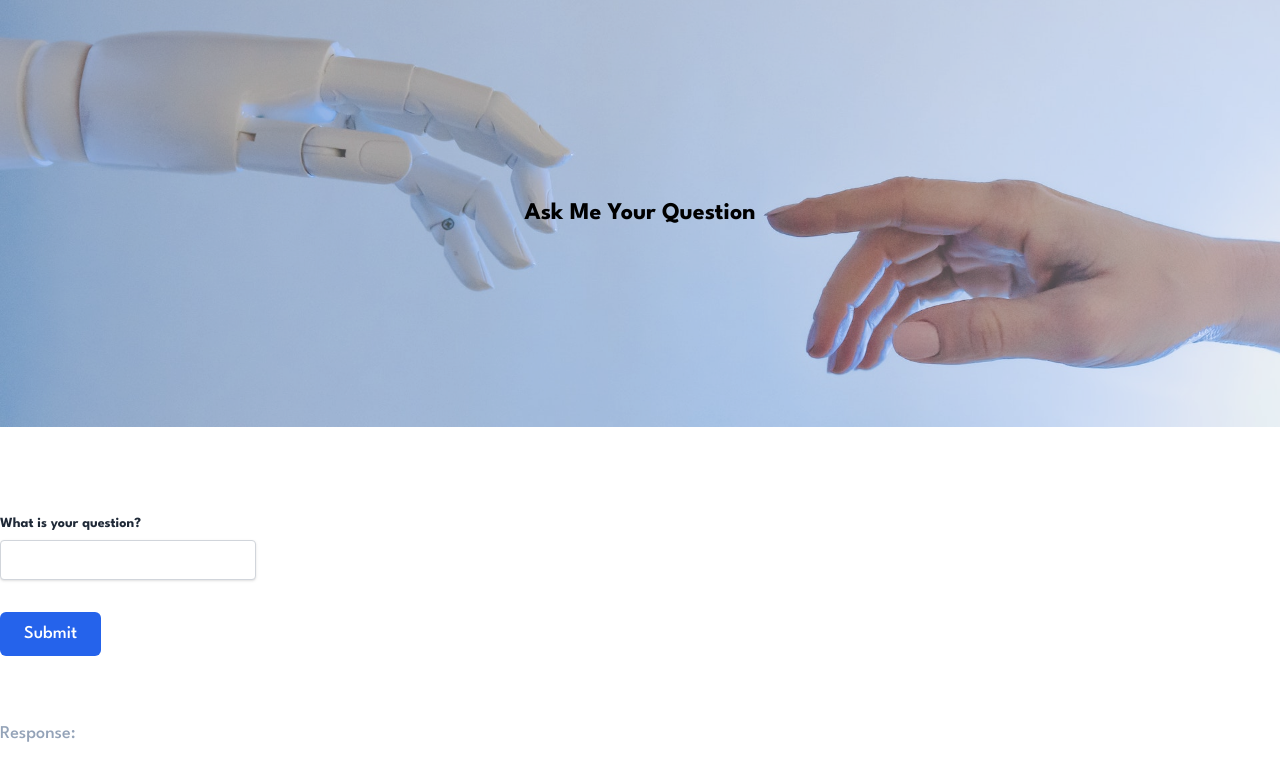
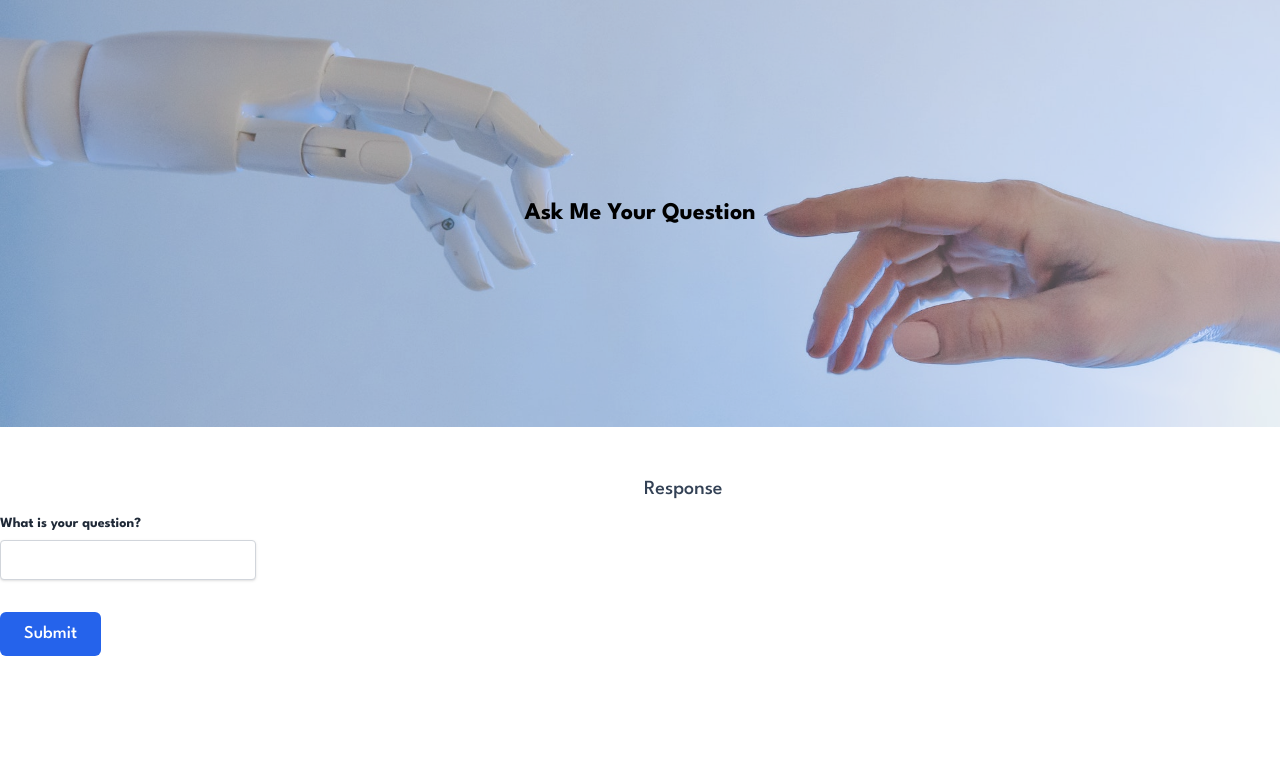
Before and after one commit to PhilaniNcube/next-chatgpt, a Next.js app: page / in a window 1280 px wide. Shown: the top 780 px of the page. Built offline with nearby package versions, Linux system fonts and the light colour scheme.

Commit message:
response

```diff
--- a/components/PromptForm.tsx
+++ b/components/PromptForm.tsx
@@ -59,7 +59,7 @@ const PromptForm = () => {
   }
 
   return (
-    <div className="max-w-7xl mx-auto py-10">
+    <div className="max-w-7xl mx-auto py-10 grid grid-cols-1 gap-2  md:grid-cols-2">
       <form onSubmit={handleSubmit} className="w-full py-10">
         <div className="flex flex-col md:mr-16">
           <label
@@ -84,9 +84,12 @@ const PromptForm = () => {
         </button>
       </form>
 
-      <h2 className="text-lg font-medium text-slate-400 mt-6 whitespace-pre-line">
-        Response: {loading ? "Loading..." : promptResponse}
-      </h2>
+      <div>
+        <h2 className="mb-2 font-medium text-slate-700 text-xl">{loading ? 'Loading...' : 'Response'}</h2>
+        <p className="text-ml text-slate-400 mt-6 whitespace-pre-line">
+          {loading ? "Loading..." : promptResponse}
+        </p>
+      </div>
     </div>
   );
 };
```
